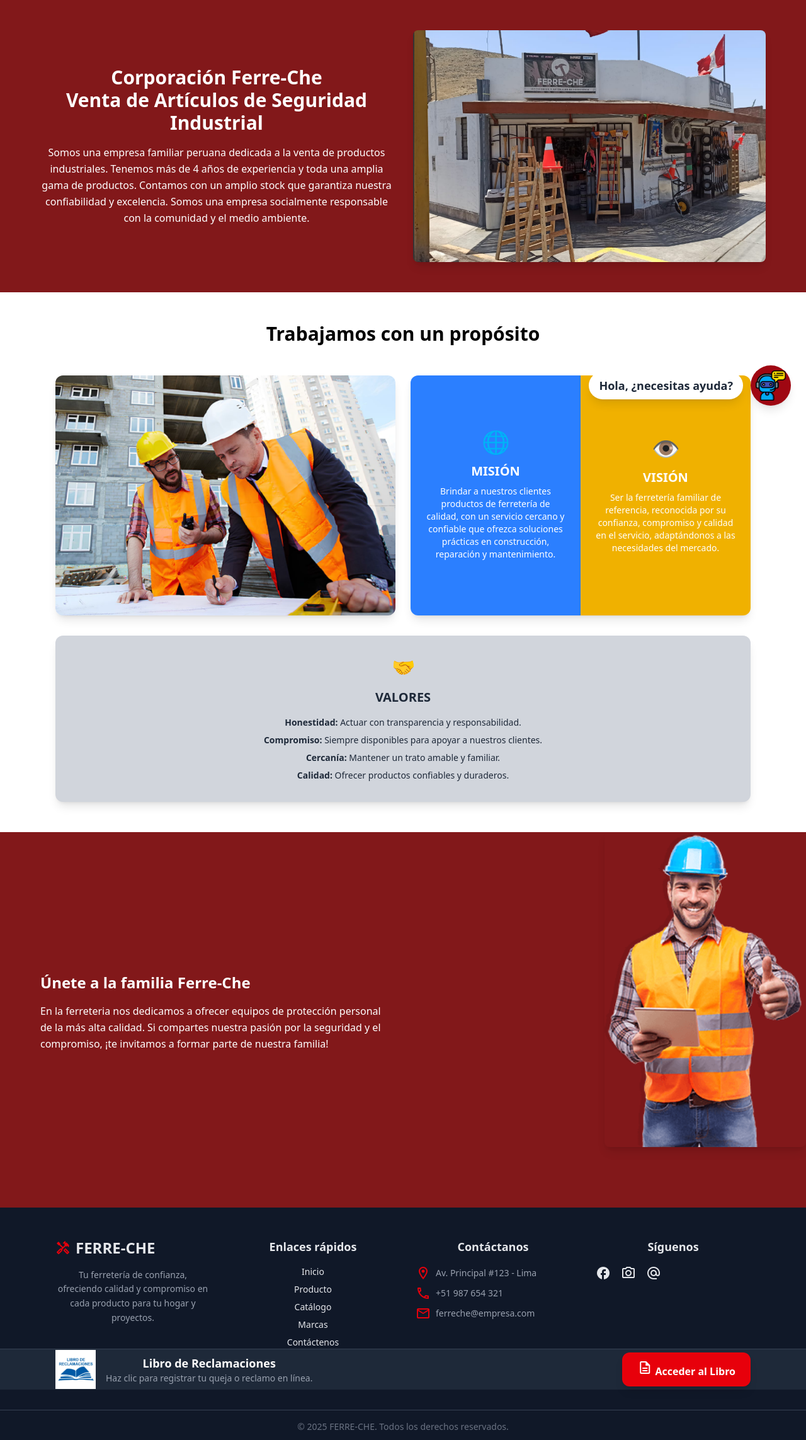
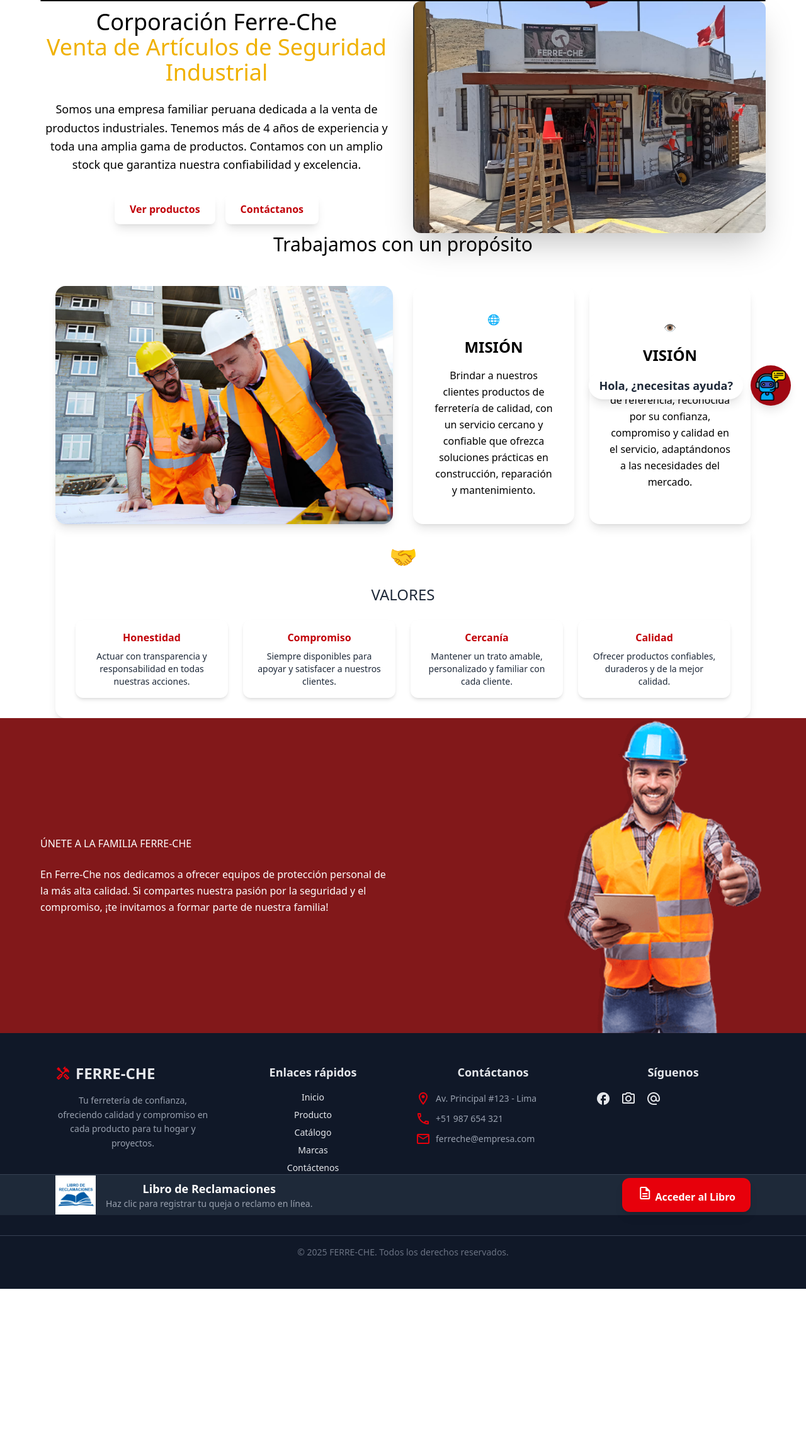
Before and after one commit to Erick-Ramossj/Ferre-che-paginaWEB, a Flask app: page /nosotros in a window 1280 px wide. Shown: the part 132-2418 px from the top of the page at 63% size. After the commit the page ends 2178 px from the top, so only its background shows below. Run offline with Flask 3, Linux system fonts and the light colour scheme.

Commit message:
mejoras en nosotros

```diff
--- a/app.py
+++ b/app.py
@@ -6,7 +6,7 @@
 @app.route("/")
 def index():
     imagenes = [
-        {"src": url_for('static', filename='image/imagen1.png'), "titulo": "Ropa que Enamora", "descripcion": "Colecciones diseñadas para destacar tu feminidad en cada ocasión especial."},
+        {"src": url_for('static', filename='image/fe1.png'), "titulo": "Ropa que Enamora", "descripcion": "Colecciones diseñadas para destacar tu feminidad en cada ocasión especial."},
         {"src": url_for('static', filename='image/imagen2.png'), "titulo": "Tu Estilo, Tu Fuerza", "descripcion": "Outfits versátiles que combinan comodidad y moda para mujeres seguras de sí mismas."},
         {"src": url_for('static', filename='image/imagen3.png'), "titulo": "Noches de Glamour", "descripcion": "Brilla con prendas únicas que transforman cada salida en un momento inolvidable."},
         {"src": url_for('static', filename='image/imagen4.png'), "titulo": "Casual con Estilo", "descripcion": "Looks frescos y cómodos pensados para acompañarte en tu día a día sin perder elegancia."},
--- a/templates/nosotros.html
+++ b/templates/nosotros.html
@@ -13,7 +13,7 @@
 
 </head>
 
-<body class="w-full text-center">
+<body class="pt-[100px] text-center">
 
   <!-- Menú de navegación -->
   <header class="w-full">
@@ -116,98 +116,167 @@
     </nav>
   </header>
 
+<!-- SLIDER INICIO -->
+<section class="relative w-full bg-white pt-6 pb-10 z-[20] mb-10">
+  <div class="relative w-full max-w-6xl mx-auto overflow-hidden rounded-2xl shadow-2xl border border-red-300">
+    <!-- Track -->
+    <div id="carousel-track" class="flex transition-transform duration-700 ease-in-out">
+      {% for img in imagenes %}
+      <div class="relative w-full h-[480px] flex-shrink-0">
+        <img src="{{ img.src }}" class="w-full h-full object-cover" alt="Imagen {{ loop.index }}">
+        <div class="absolute inset-0 bg-gradient-to-t from-black/70 via-black/20 to-transparent flex items-end justify-start p-6">
+          <div>
+            <h2 class="text-white text-2xl md:text-3xl font-bold drop-shadow-lg mb-2">{{ img.titulo }}</h2>
+            <p class="text-gray-200 text-sm md:text-base max-w-lg">{{ img.descripcion }}</p>
+          </div>
+        </div>
+      </div>
+      {% endfor %}
+    </div>
+
+    <!-- Botones -->
+    <button id="prevBtn"
+      class="absolute left-4 top-1/2 transform -translate-y-1/2 bg-white/70 hover:bg-red-600 hover:text-white transition-all px-4 py-2 rounded-full shadow-lg text-2xl font-bold">
+      ‹
+    </button>
+    <button id="nextBtn"
+      class="absolute right-4 top-1/2 transform -translate-y-1/2 bg-white/70 hover:bg-red-600 hover:text-white transition-all px-4 py-2 rounded-full shadow-lg text-2xl font-bold">
+      ›
+    </button>
+
+    <!-- Indicadores -->
+    <div class="absolute bottom-4 left-1/2 transform -translate-x-1/2 flex gap-2">
+      {% for img in imagenes %}
+      <span class="indicator w-3 h-3 rounded-full bg-white/50 hover:bg-red-500 cursor-pointer transition"></span>
+      {% endfor %}
+    </div>
+  </div>
+</section>
+
+
   <!-- Hero Nosotros -->
-  <section class="bg-red-900 text-white py-12 px-6">
-    <div class="max-w-6xl mx-auto flex flex-col md:flex-row items-center gap-8">
-      <div class="md:w-1/2">
-        <h2 class="text-3xl font-bold mb-4">Corporación Ferre-Che <br> Venta de Artículos de Seguridad Industrial</h2>
-        <p class="leading-relaxed">
+  <section class="hero-gradient text-black py-16 px-6 relative">
+    <div class="max-w-6xl mx-auto flex flex-col md:flex-row items-center gap-8 animate-fade-in">
+      <div class="md:w-1/2 text-center md:text-left">
+        <h2 class="text-4xl md:text-5xl font-black mb-6 leading-tight text-shadow animate-slide-up">
+          Corporación Ferre-Che <br>
+          <span class="text-yellow-500">Venta de Artículos de Seguridad Industrial</span>
+        </h2>
+        <p class="leading-relaxed text-lg mb-8 max-w-xl mx-auto md:mx-0">
           Somos una empresa familiar peruana dedicada a la venta de productos industriales.
           Tenemos más de 4 años de experiencia y toda una amplia gama de productos.
           Contamos con un amplio stock que garantiza nuestra confiabilidad y excelencia.
-          Somos una empresa socialmente responsable con la comunidad y el medio ambiente.
         </p>
+        <div class="flex flex-wrap gap-4 justify-center md:justify-start">
+          <button class="bg-white text-red-700 font-bold py-3 px-6 rounded-lg shadow-lg hover:bg-gray-100 transition-all transform hover:scale-105">
+            Ver productos
+          </button>
+          <button class="bg-white text-red-700 font-bold py-3 px-6 rounded-lg shadow-lg hover:bg-gray-100 transition-all transform hover:scale-105">
+            Contáctanos
+          </button>
+        </div>
       </div>
-      <div class="md:w-1/2">
-        <img src="{{ url_for('static', filename='image/nosotros1.png') }}" class="rounded-lg shadow-lg" alt="Ferretería Ferre-Che">
+      <div class="md:w-1/2 animate-float">
+        <img src="{{ url_for('static', filename='image/nosotros1.png') }}" class="rounded-xl shadow-2xl" alt="Ferretería Ferre-Che">
       </div>
     </div>
+
+    <!-- Elementos decorativos -->
+    <div class="absolute -top-20 -left-20 w-40 h-40 bg-red-600 rounded-full opacity-20 animate-pulse"></div>
+    <div class="absolute -bottom-20 -right-20 w-60 h-60 bg-red-600 rounded-full opacity-20 animate-pulse"></div>
   </section>
 
- <section class="max-w-6xl mx-auto py-12 px-6">
-    <h2 class="text-3xl md:text-4xl font-bold text-center mb-12 relative">
-      <span class="before:content-[''] before:absolute before:w-20 before:h-[2px] before:bg-gray-400 before:left-0 before:top-1/2
-      after:content-[''] after:absolute after:w-20 after:h-[2px] after:bg-gray-400 after:right-0 after:top-1/2">
+  <!-- Sección Misión y Visión -->
+  <section class="max-w-6xl mx-auto py-16 px-6 animate-fade-in">
+    <h2 class="text-3xl md:text-4xl font-black text-center mb-12 relative">
+      <span class="inline-block px-4 relative">
         Trabajamos con un propósito
+        <span class="absolute bottom-0 left-0 w-full h-1 bg-red-700 transform scale-x-0 transition-transform duration-500 group-hover:scale-x-100"></span>
       </span>
     </h2>
 
     <!-- Grid principal -->
-    <div class="grid md:grid-cols-2 gap-6 items-stretch">
+    <div class="grid md:grid-cols-2 gap-8 items-stretch">
 
       <!-- Imagen -->
-      <div class="overflow-hidden rounded-xl shadow-lg">
+      <div class="overflow-hidden rounded-2xl shadow-lg card-hover">
         <img src="{{ url_for('static', filename='image/nosotros.png') }}"
              alt="Construcción"
-             class="w-full h-full object-cover transform hover:scale-105 transition duration-700">
+             class="w-full h-full object-cover transform transition duration-700 hover:scale-110">
       </div>
 
       <!-- Misión y visión -->
-      <div class="grid grid-cols-1 md:grid-cols-2 rounded-xl overflow-hidden shadow-lg">
+      <div class="grid grid-cols-1 md:grid-cols-2 gap-6">
 
         <!-- Misión -->
-        <div class="bg-blue-500 text-white p-6 flex flex-col items-center justify-center text-center transition transform hover:-translate-y-2 hover:shadow-xl duration-500">
-          <div class="text-4xl mb-3">🌐</div>
-          <h3 class="text-xl font-bold mb-2">MISIÓN</h3>
-          <p class="text-sm">Brindar a nuestros clientes productos de ferretería de calidad, con un servicio cercano y confiable que ofrezca soluciones prácticas en construcción, reparación y mantenimiento.</p>
+        <div class="bg-gradient-to-br from-blue-600 to-blue-800 text-black p-8 rounded-2xl shadow-lg flex flex-col items-center justify-center text-center card-hover animate-slide-up">
+          <div class="text-5xl mb-4 animate-bounce-slow">🌐</div>
+          <h3 class="text-2xl font-bold mb-4">MISIÓN</h3>
+          <p class="text-base leading-relaxed">Brindar a nuestros clientes productos de ferretería de calidad, con un servicio cercano y confiable que ofrezca soluciones prácticas en construcción, reparación y mantenimiento.</p>
         </div>
 
         <!-- Visión -->
-        <div class="bg-yellow-500 text-white p-6 flex flex-col items-center justify-center text-center transition transform hover:-translate-y-2 hover:shadow-xl duration-500">
-          <div class="text-4xl mb-3">👁️</div>
-          <h3 class="text-xl font-bold mb-2">VISIÓN</h3>
-          <p class="text-sm">Ser la ferretería familiar de referencia, reconocida por su confianza, compromiso y calidad en el servicio, adaptándonos a las necesidades del mercado.</p>
+        <div class="bg-gradient-to-br from-amber-500 to-amber-500 text-black p-8 rounded-2xl shadow-lg flex flex-col items-center justify-center text-center card-hover animate-slide-up" style="animation-delay: 0.1s">
+          <div class="text-5xl mb-4 animate-bounce-slow" style="animation-delay: 0.2s">👁️</div>
+          <h3 class="text-2xl font-bold mb-4">VISIÓN</h3>
+          <p class="text-base leading-relaxed">Ser la ferretería familiar de referencia, reconocida por su confianza, compromiso y calidad en el servicio, adaptándonos a las necesidades del mercado.</p>
         </div>
       </div>
     </div>
 
     <!-- Valores -->
-    <div class="bg-gray-300 text-gray-800 mt-8 p-8 rounded-xl shadow-lg text-center transition hover:scale-[1.02] duration-500">
-      <div class="text-3xl mb-4">🤝</div>
-      <h3 class="text-xl font-bold mb-4">VALORES</h3>
-      <ul class="text-sm space-y-2">
-        <li><strong>Honestidad:</strong> Actuar con transparencia y responsabilidad.</li>
-        <li><strong>Compromiso:</strong> Siempre disponibles para apoyar a nuestros clientes.</li>
-        <li><strong>Cercanía:</strong> Mantener un trato amable y familiar.</li>
-        <li><strong>Calidad:</strong> Ofrecer productos confiables y duraderos.</li>
-      </ul>
+    <div class="bg-gradient-to-r from-gray-200 to-gray-300 text-gray-800 mt-12 p-8 rounded-2xl shadow-lg text-center card-hover animate-slide-up" style="animation-delay: 0.2s">
+      <div class="text-4xl mb-6 animate-bounce-slow" style="animation-delay: 0.3s">🤝</div>
+      <h3 class="text-2xl font-black mb-6">VALORES</h3>
+      <div class="grid grid-cols-1 md:grid-cols-2 lg:grid-cols-4 gap-6">
+        <div class="bg-white p-4 rounded-xl shadow-md">
+          <h4 class="font-bold text-red-700 mb-2">Honestidad</h4>
+          <p class="text-sm">Actuar con transparencia y responsabilidad en todas nuestras acciones.</p>
+        </div>
+        <div class="bg-white p-4 rounded-xl shadow-md">
+          <h4 class="font-bold text-red-700 mb-2">Compromiso</h4>
+          <p class="text-sm">Siempre disponibles para apoyar y satisfacer a nuestros clientes.</p>
+        </div>
+        <div class="bg-white p-4 rounded-xl shadow-md">
+          <h4 class="font-bold text-red-700 mb-2">Cercanía</h4>
+          <p class="text-sm">Mantener un trato amable, personalizado y familiar con cada cliente.</p>
+        </div>
+        <div class="bg-white p-4 rounded-xl shadow-md">
+          <h4 class="font-bold text-red-700 mb-2">Calidad</h4>
+          <p class="text-sm">Ofrecer productos confiables, duraderos y de la mejor calidad.</p>
+        </div>
+      </div>
     </div>
 
   </section>
 
+<!-- Únete -->
+<section class="bg-red-900 text-white py-16 px-6 relative overflow-visible">
+  <div class="max-w-6xl mx-auto flex flex-col lg:flex-row items-center gap-8 relative">
 
-<!-- Únete -->
-<section class="bg-red-900 text-white py-12 px-6 relative">
-  <div class="max-w-6xl mx-auto flex flex-col lg:flex-row items-center gap-8">
-
-    <!-- Texto a la izquierda -->
+    <!-- Texto -->
     <div class="lg:w-1/2 text-center lg:text-left z-10">
-      <h2 class="text-2xl font-bold mb-4">Únete a la familia Ferre-Che</h2>
-      <p class="leading-relaxed mb-6">
-        En la ferreteria nos dedicamos a ofrecer equipos de protección personal de la más alta calidad.
+      <h1 class="text-5xl font-extrabold mb-6 uppercase tracking-wide">
+        ÚNETE A LA FAMILIA FERRE-CHE
+      </h1>
+      <p class="leading-relaxed text-sm md:text-base">
+        En Ferre-Che nos dedicamos a ofrecer equipos de protección personal de la más alta calidad.
         Si compartes nuestra pasión por la seguridad y el compromiso, ¡te invitamos a formar parte de nuestra familia!
       </p>
     </div>
 
-    <!-- Imagen a la derecha, sobresaliendo -->
-    <div class="lg:w-1/2 flex justify-center lg:justify-end relative">
-      <img src="{{ url_for('static', filename='image/sin fondo.png') }}"
-           class="rounded-lg shadow-lg w-80 lg:translate-x-16 -translate-y-12"
-           alt="Equipo Ferre-Che">
+    <!-- Imagen a la derecha sobresaliendo -->
+    <div class="lg:w-1/2 flex justify-center lg:justify-end relative z-20">
+      <img
+        src="{{ url_for('static', filename='image/sin fondo.png') }}"
+        alt="Equipo Ferre-Che"
+        class="w-80 md:w-96 drop-shadow-2xl transform -translate-y-16 lg:-translate-y-24 lg:translate-x-8"
+      >
     </div>
 
   </div>
 </section>
+
 
   <!-- Footer -->
 <footer class="bg-gray-900 text-gray-200 py-12 mt-12 relative overflow-hidden">
@@ -410,6 +479,7 @@
 
  <script src="{{ url_for('static', filename='js/boton.js') }}"></script>
  <script src="{{ url_for('static', filename='js/contacto.js') }}"></script>
+<script src="{{ url_for('static', filename='js/slider.js') }}"></script>
 
 </body>
 </html>
```
Also changed, not shown: static/css/input.css (+16 -0 lines), templates/index.html (+0 -45 lines), static/css/output.css (line endings or trailing spaces), static/js/boton.js (line endings or trailing spaces), templates/catalogo.html (line endings or trailing spaces).
